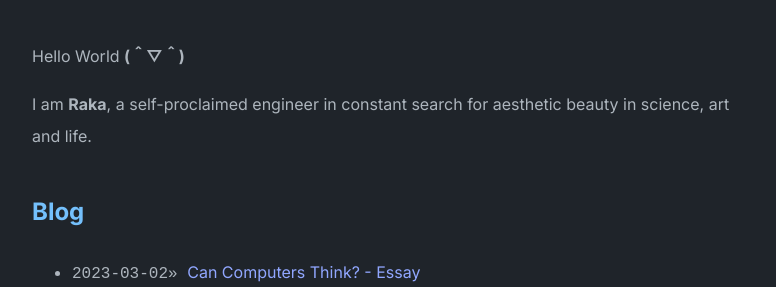
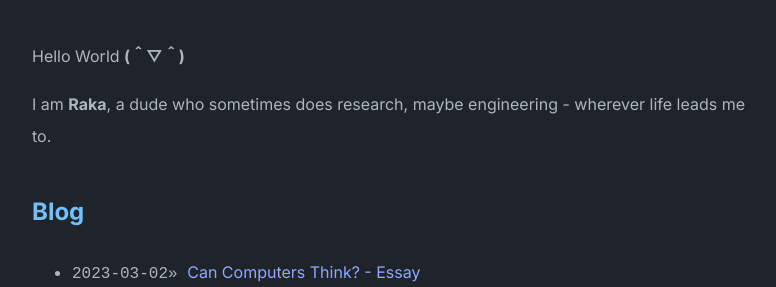
Before and after one commit to Rakagami/rakagami.github.io, a Jekyll site: the page built from index.md, in a window 1280 px wide. Shown: the part 193-480 px from the top of the page, without its empty margins (248-1024 px from the left). Built offline with Jekyll 4.4.1, drawn with Linux system fonts in a browser that asks for light colours.

```diff
--- a/_data/home.yml
+++ b/_data/home.yml
@@ -6,7 +6,7 @@ navbar_entries:
     url: blog
 
   - title: cv
-    url: about
+    url: https://de.linkedin.com/in/prakita-renatin-849067193
 
   - title: github
     url: https://github.com/Rakagami
--- a/index.md
+++ b/index.md
@@ -4,4 +4,4 @@ layout: home
 
 Hello World **(＾▽＾)**
 
-I am **Raka**, a self-proclaimed engineer in constant search for aesthetic beauty in science, art and life.
+I am **Raka**, a dude who sometimes does research, maybe engineering - wherever life leads me to.
```
